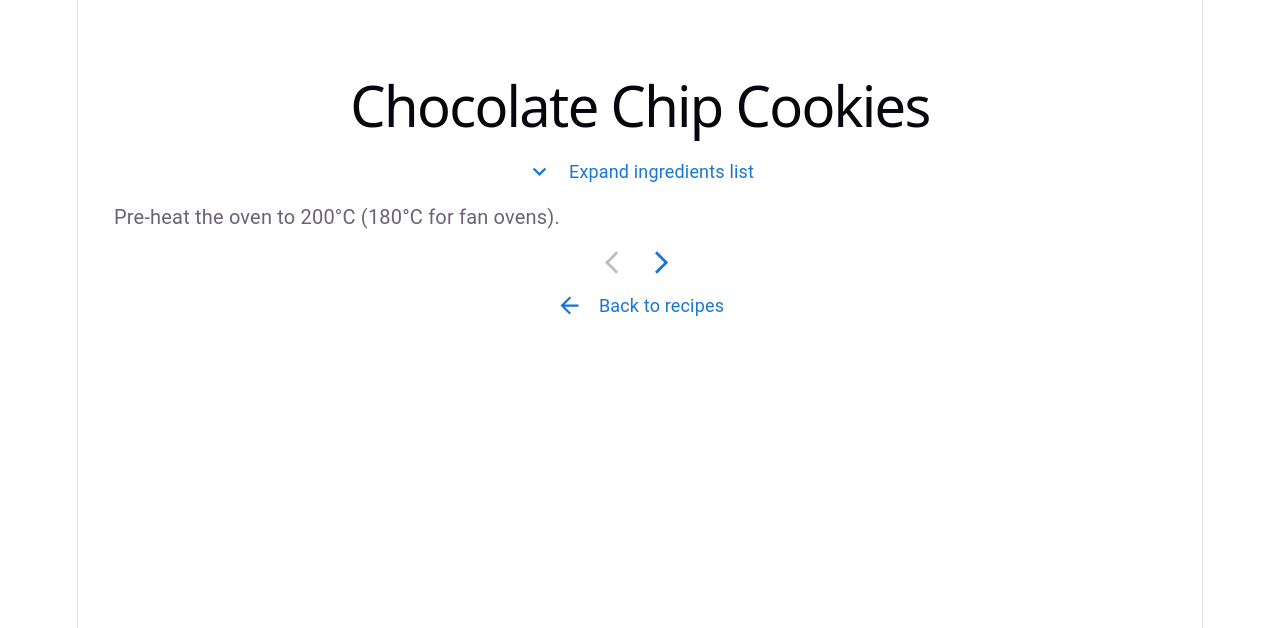
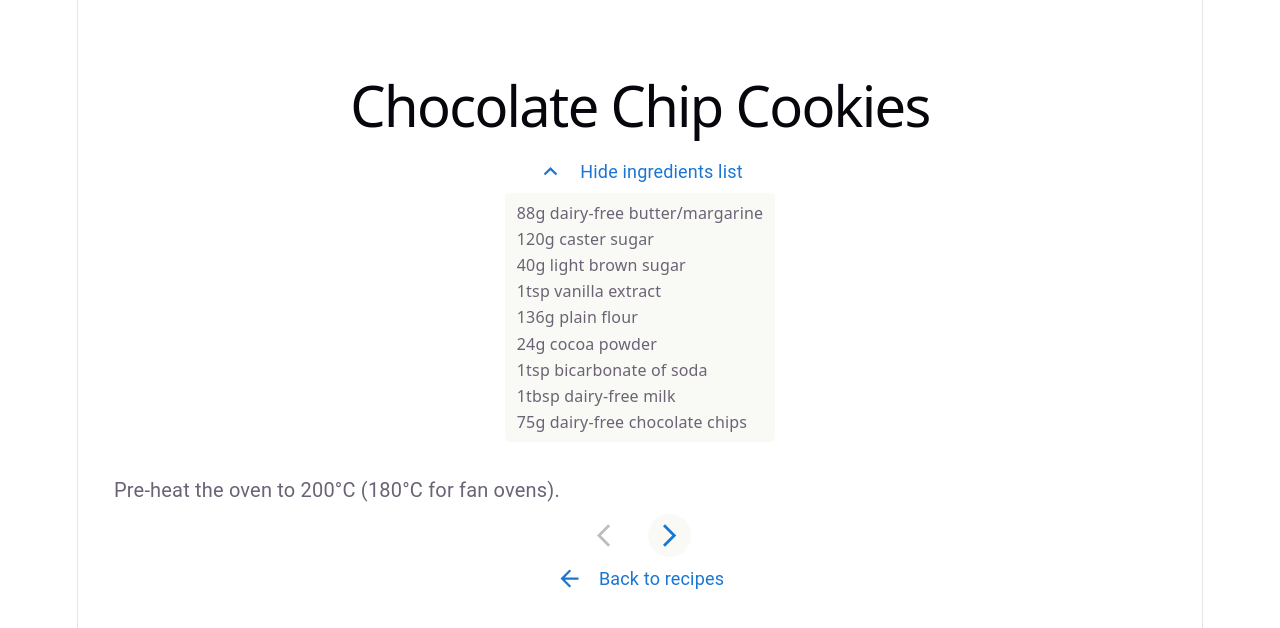
Before and after one commit to Coad-Toad/recipe-app, a React (Vite) app: page / in a window 1280 px wide. Both pictures are taken after a click on the button "Chocolate Chip Cookies". Shown: the top 628 px of the page. Built offline with nearby package versions, Linux system fonts and the light colour scheme.

Commit message:
Button background

```diff
--- a/src/features/recipes/CookMode.tsx
+++ b/src/features/recipes/CookMode.tsx
@@ -31,14 +31,15 @@ export const CookMode = ({ recipe, onBack }: Props) => {
           onClick={() => setIndex((i) => i - 1)}
           disabled={index === 0}
           color={"primary"}
+          sx={{ bgcolor: `var(--social-bg)`, mr: 2 }}
         >
           <ArrowBackIosIcon></ArrowBackIosIcon>
         </IconButton>
-
         <IconButton
           onClick={() => setIndex((i) => i + 1)}
           disabled={index === recipe.steps.length - 1}
           color={"primary"}
+          sx={{ bgcolor: `var(--social-bg)` }}
         >
           <ArrowForwardIosIcon></ArrowForwardIosIcon>
         </IconButton>
--- a/src/features/recipes/IngredientsList.tsx
+++ b/src/features/recipes/IngredientsList.tsx
@@ -15,7 +15,7 @@ export const IngredientsList = ({
   ingredients,
   highlightedIngredients,
 }: Props) => {
-  const [isOpen, setIsOpen] = useState(false);
+  const [isOpen, setIsOpen] = useState(true);
 
   return (
     <>
```
